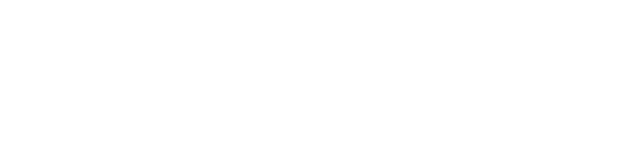
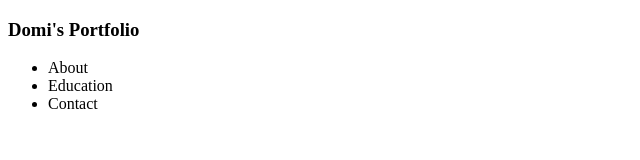
Before and after one commit to DomiZelez/landing-page-odin, a plain HTML site: page index.html in a window 1280 px wide. Shown: the whole page, without its empty margins (0-640 px from the left). Drawn offline with Linux system fonts and the light colour scheme.

Commit message:
added the logo and menu to the landing page

```diff
--- a/index.html
+++ b/index.html
@@ -8,6 +8,16 @@
 </head>
 <body>
     <div class="menu">
+        <div class="logo">
+        <h3>Domi's Portfolio</h3>
+        </div>
+        <div class="menuitems">
+            <ul>
+                <li>About</li>
+                <li>Education</li>
+                <li>Contact</li>
+            </ul>
+        </div>
 
     </div>
     <div class="hero">
```
